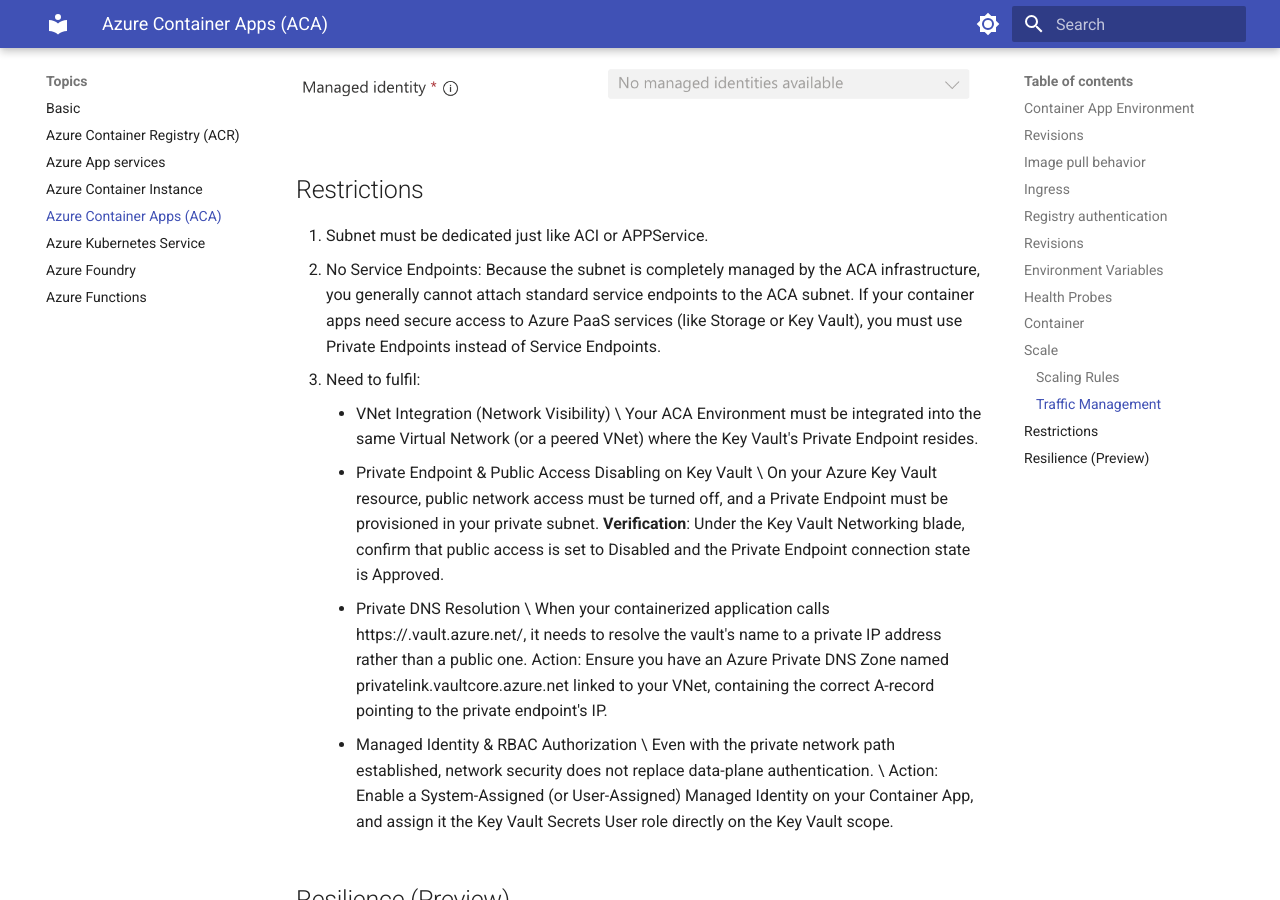
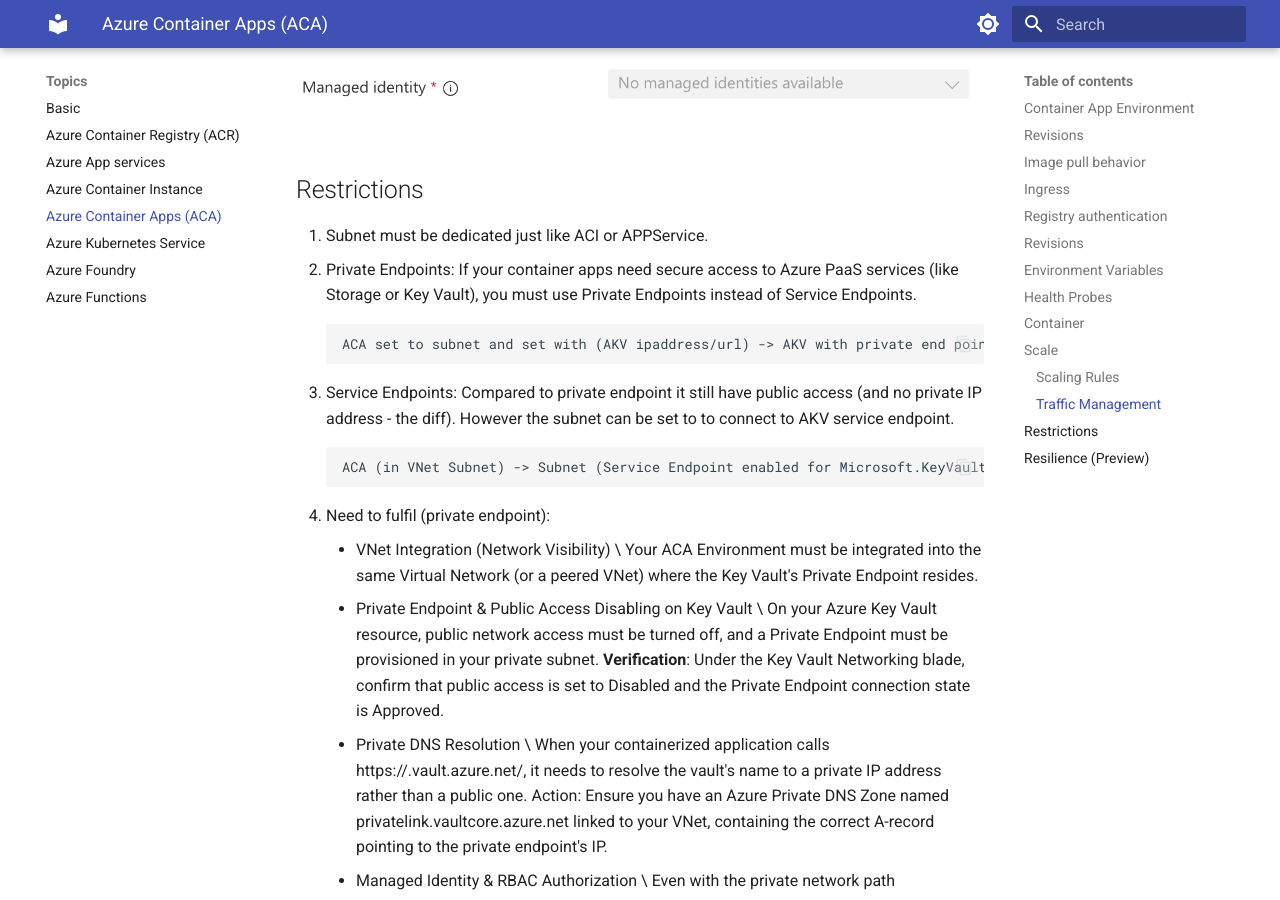
Before and after one commit to yoonghan/AI-Cloud-Developer, an MkDocs documentation site: the page built from docs/AzureContainerApps.md, in a window 1280 px wide and 900 px high, scrolled down 7758 px. Built offline with MkDocs 1.6.1 and Material for MkDocs 9.7.7, drawn with Linux system fonts in a browser that asks for light colours.

Commit message:
Update service endpoint

````diff
--- a/docs/AzureContainerApps.md
+++ b/docs/AzureContainerApps.md
@@ -227,8 +227,15 @@
 
 ## Restrictions
 1. Subnet must be dedicated just like ACI or APPService.
-2. No Service Endpoints: Because the subnet is completely managed by the ACA infrastructure, you generally cannot attach standard service endpoints to the ACA subnet. If your container apps need secure access to Azure PaaS services (like Storage or Key Vault), you must use Private Endpoints instead of Service Endpoints.
-3. Need to fulfil:
+2. Private Endpoints: If your container apps need secure access to Azure PaaS services (like Storage or Key Vault), you must use Private Endpoints instead of Service Endpoints.
+```
+ACA set to subnet and set with (AKV ipaddress/url) -> AKV with private end point
+```
+3. Service Endpoints: Compared to private endpoint it still have public access (and no private IP address - the diff). However the subnet can be set to to connect to AKV service endpoint.
+```
+ACA (in VNet Subnet) -> Subnet (Service Endpoint enabled for Microsoft.KeyVault) -> Azure Backbone -> AKV (Firewall configured to allow the Subnet)
+```
+4. Need to fulfil (private endpoint):
     - VNet Integration (Network Visibility) \
     Your ACA Environment must be integrated into the same Virtual Network (or a peered VNet) where the Key Vault's Private Endpoint resides.
     - Private Endpoint & Public Access Disabling on Key Vault \ On your Azure Key Vault resource, public network access must be turned off, and a Private Endpoint must be provisioned in your private subnet. **Verification**: Under the Key Vault Networking blade, confirm that public access is set to Disabled and the Private Endpoint connection state is Approved.
````
